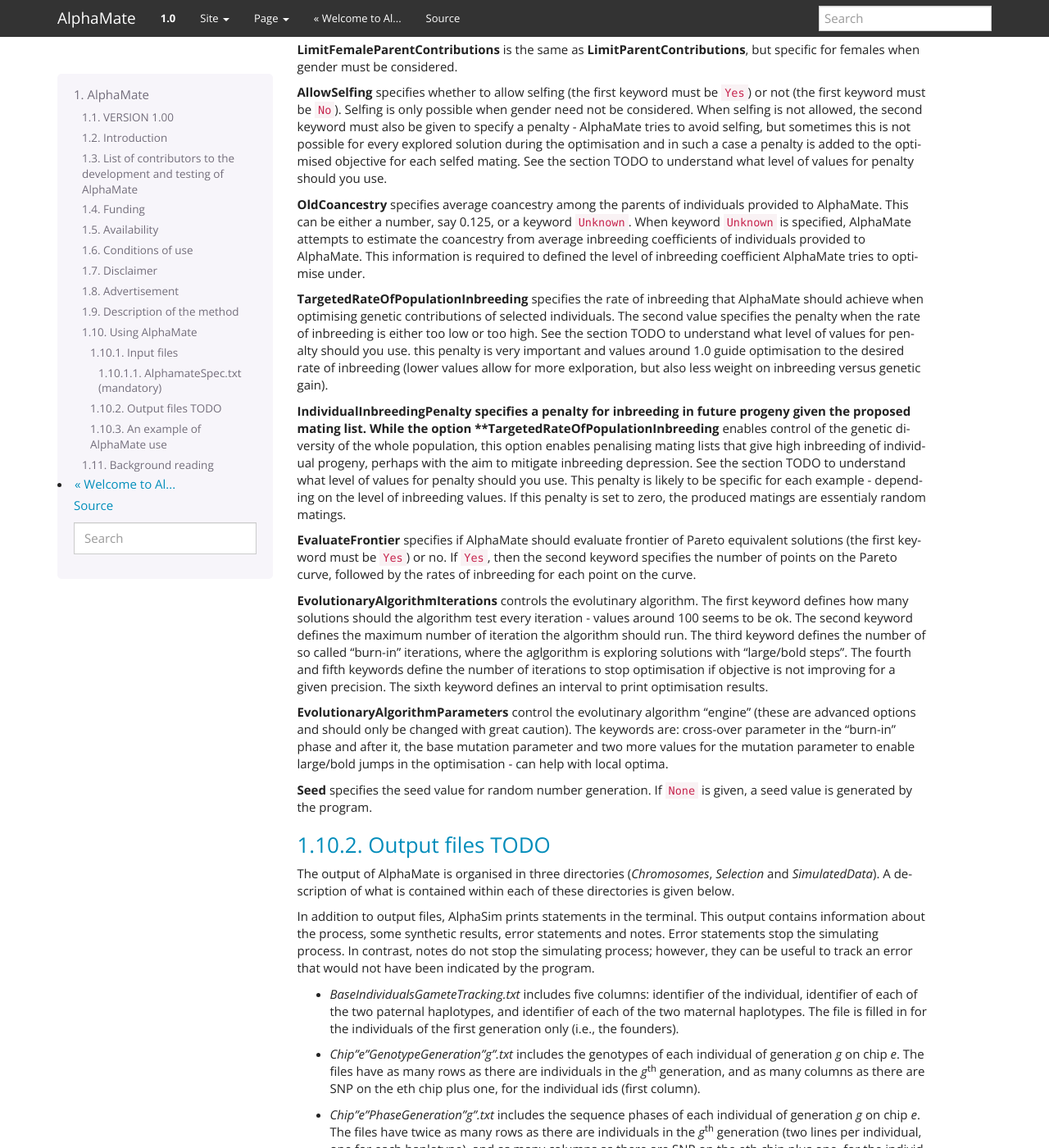
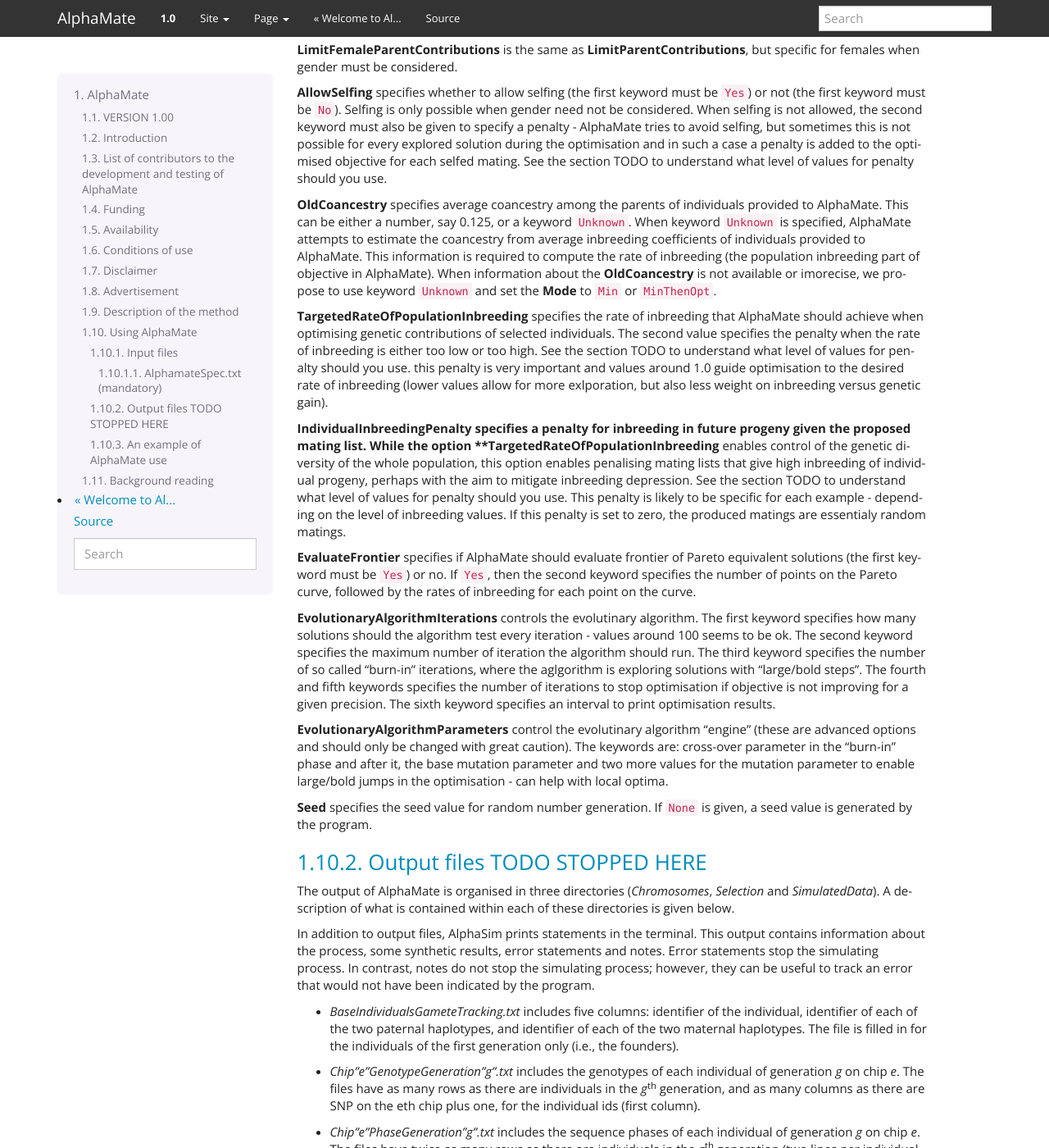
Before and after one commit to AlphaGenes/AlphaMate, a Sphinx documentation site: the page built from doc/AlphaMate.rst, in a window 1280 px wide and 1400 px high, scrolled down 3448 px. Shown: the whole window at 82% size. Built offline with Sphinx 7.4.7, drawn with Linux system fonts in a browser that asks for light colours; some of the changed text lies outside the part shown.

Commit message:
Added Min mode for the conservation programs

```diff
--- a/doc/AlphaMate.rst
+++ b/doc/AlphaMate.rst
@@ -101,7 +101,7 @@ An example of *AlphaMateSpec.txt* is shown in `Figure 1`_. Text to the left of t
 
 **Figure 1**. Example of AlphaMateSpec.txt
 
-**Mode** defines the mode of running AlphaMate. When mode is ``MinThenOpt``, the program at first optimises contributions that would give minimum possible inbreeding. Once the solution is found, the defined level of coancestry is corroborated and a targeted level of inbreeding is defined given the minimum possible inbreeding and **TargetedRateOfPopulationInbreeding**. Finally, the program optimises contributions that would give maximum genetic gain under targeted rate of inbreeding. When mode is ``Opt``, the program skips finding the minimum possible inbreeding.
+**Mode** specifies the mode of running AlphaMate. When mode is ``Min``, the program optimises contributions that would give minimum possible inbreeding. Once the solution is found, the specified level of old coancestry (see **OldCoancestry**) is corroborated. When mode is ``Opt``, the program optimises contributions that would give maximum genetic gain under **TargetedRateOfPopulationInbreeding**. When mode is ``MinThenOpt``, the program runs first the ``Min`` mode and then the ``Opt`` mode. The ``MinThenOpt`` mode requires the least amount of information from the user and should be the default mode if you are new to AlphaMate.
 
 **RelationshipMatrixFile** specifies the file holding a relationship matrix. The first column must be individual identification and the subsequent columns are relationship coefficients. Relationship coefficients need to be "proper" - they should reflect probability of sharing genetic material that is identical, either by descent or by state. The relationship matrix can be built from either pedigree or genotype information. We suggest our AlphaAGH program for this task. When using genotype data, make sure to use the Nejati-Javaremi version of relationship matrix and no addition to the diagonal elements of the matrix. This is required to have proper connections between relationship and inbreeding coefficients and the rate of inbreeding within the AlphaMate.
 
@@ -133,7 +133,7 @@ An example of *AlphaMateSpec.txt* is shown in `Figure 1`_. Text to the left of t
 
 **AllowSelfing** specifies whether to allow selfing (the first keyword must be ``Yes``) or not (the first keyword must be ``No``). Selfing is only possible when gender need not be considered. When selfing is not allowed, the second keyword must also be given to specify a penalty - AlphaMate tries to avoid selfing, but sometimes this is not possible for every explored solution during the optimisation and in such a case a penalty is added to the optimised objective for each selfed mating. See the section TODO to understand what level of values for penalty should you use.
 
-**OldCoancestry** specifies average coancestry among the parents of individuals provided to AlphaMate. This can be either a number, say 0.125, or a keyword ``Unknown``. When keyword ``Unknown`` is specified, AlphaMate attempts to estimate the coancestry from average inbreeding coefficients of individuals provided to AlphaMate. This information is required to defined the level of inbreeding coefficient AlphaMate tries to optimise under.
+**OldCoancestry** specifies average coancestry among the parents of individuals provided to AlphaMate. This can be either a number, say 0.125, or a keyword ``Unknown``. When keyword ``Unknown`` is specified, AlphaMate attempts to estimate the coancestry from average inbreeding coefficients of individuals provided to AlphaMate. This information is required to compute the rate of inbreeding (the population inbreeding part of objective in AlphaMate). When information about the **OldCoancestry** is not available or imorecise, we propose to use keyword ``Unknown`` and set the **Mode** to ``Min`` or ``MinThenOpt``.
 
 **TargetedRateOfPopulationInbreeding** specifies the rate of inbreeding that AlphaMate should achieve when optimising genetic contributions of selected individuals. The second value specifies the penalty when the rate of inbreeding is either too low or too high.
 See the section TODO to understand what level of values for penalty should you use. this penalty is very important and values around 1.0 guide optimisation to the desired rate of inbreeding (lower values allow for more exlporation, but also less weight on inbreeding versus genetic gain).
@@ -142,15 +142,15 @@ See the section TODO to understand what level of values for penalty should you u
 
 **EvaluateFrontier** specifies if AlphaMate should evaluate frontier of Pareto equivalent solutions (the first keyword must be ``Yes``) or no. If ``Yes``, then the second keyword specifies the number of points on the Pareto curve, followed by the rates of inbreeding for each point on the curve.
 
-**EvolutionaryAlgorithmIterations** controls the evolutinary algorithm. The first keyword defines how many solutions should the algorithm test every iteration - values around 100 seems to be ok. The second keyword defines the maximum number of iteration the algorithm should run. The third keyword defines the number of so called "burn-in" iterations, where the aglgorithm is exploring solutions with "large/bold steps". The fourth and fifth keywords define the number of iterations to stop optimisation if objective is not improving for a given precision. The sixth keyword defines an interval to print optimisation results.
+**EvolutionaryAlgorithmIterations** controls the evolutinary algorithm. The first keyword specifies how many solutions should the algorithm test every iteration - values around 100 seems to be ok. The second keyword specifies the maximum number of iteration the algorithm should run. The third keyword specifies the number of so called "burn-in" iterations, where the aglgorithm is exploring solutions with "large/bold steps". The fourth and fifth keywords specifies the number of iterations to stop optimisation if objective is not improving for a given precision. The sixth keyword specifies an interval to print optimisation results.
 
 **EvolutionaryAlgorithmParameters** control the evolutinary algorithm "engine" (these are advanced options and should only be changed with great caution). The keywords are: cross-over parameter in the "burn-in" phase and after it, the base mutation parameter and two more values for the mutation parameter to enable large/bold jumps in the optimisation - can help with local optima.
 
 **Seed** specifies the seed value for random number generation. If ``None`` is given, a seed value is generated by the program.
 
 
-Output files TODO
-------------
+Output files TODO STOPPED HERE
+------------------------------
 The output of AlphaMate is organised in three directories (*Chromosomes*, *Selection* and *SimulatedData*). A description of what is contained within each of these directories is given below.
 
 In addition to output files, AlphaSim prints statements in the terminal. This output contains information about the process, some synthetic results, error statements and notes. Error statements stop the simulating process. In contrast, notes do not stop the simulating process; however, they can be useful to track an error that would not have been indicated by the program.
```
Also changed, not shown: 1 other file.
